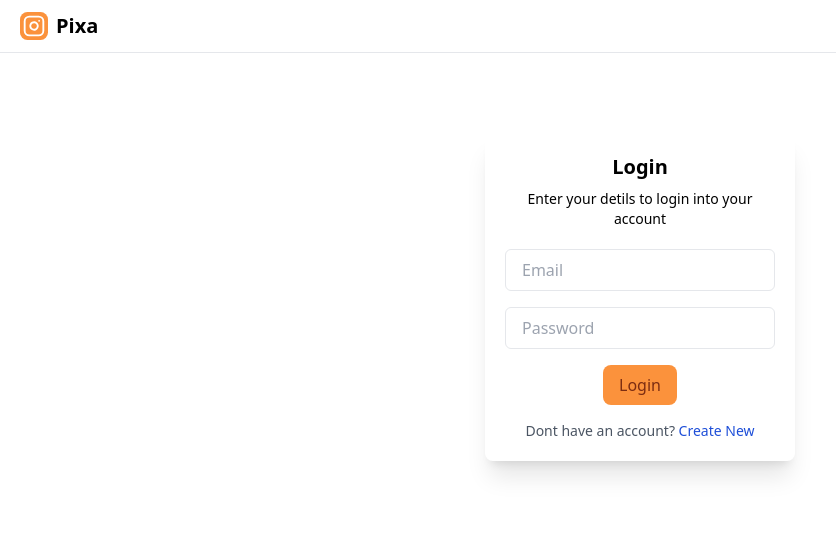
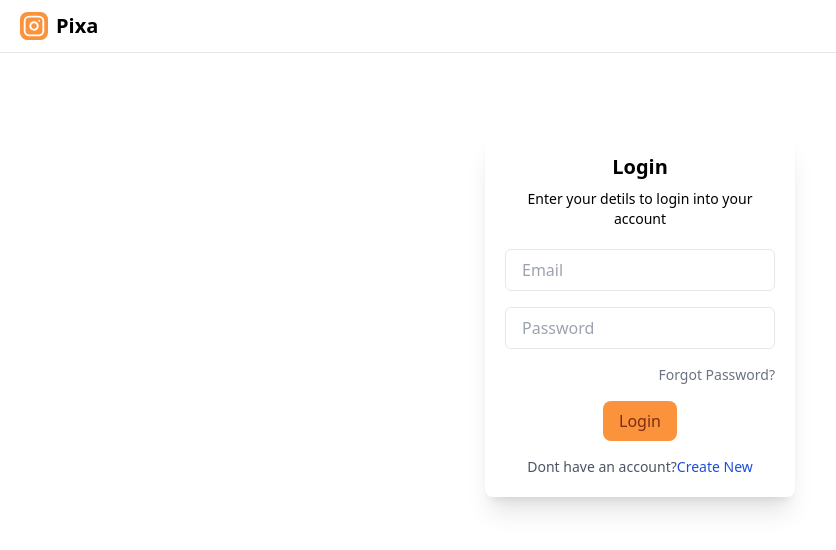
Before and after one commit to patelaamir/Pixa, a React (Vite) app: page /login in a window 1280 px wide. Shown: the top 550 px of the page, without its empty margins (0-836 px from the left). Built offline with nearby package versions, Linux system fonts and the light colour scheme; no server answers; the HTML template or start-up script is replaced by a standard one.

Commit message:
login update

```diff
--- a/src/components/PostForm.jsx
+++ b/src/components/PostForm.jsx
@@ -9,7 +9,6 @@ import { IKContext, IKUpload } from "imagekitio-react"
 import { Filter } from 'bad-words'
 
 function PostForm({open, handleClose}) {
-    console.log(import.meta.env.VITE_IMAGEKIT_PUBLIC_KEY)
     const inputFile = useRef(null)
     const [file, setFile] = useState()
     const [caption, setCaption] = useState()
@@ -19,7 +18,6 @@ function PostForm({open, handleClose}) {
 
     const authenticateImageKit = async () => {
         try {
-            console.log(import.meta.env)
             const baseURL =
                 import.meta.env.PROD
                 ? "https://pixa-omega.vercel.app"
@@ -27,8 +25,6 @@ function PostForm({open, handleClose}) {
 
 
           const response = await fetch(`${baseURL}/api/auth`);
-            console.log(response.ok)
-            console.log(response.body)
             if (!response.ok) {
                 const errorText = await response.text();
                 throw new Error(`Request failed with status ${response.status}: ${errorText}`);
@@ -42,12 +38,7 @@ function PostForm({open, handleClose}) {
         }
     }
 
-    const openFileSelector = () => {
-        inputFile.current.click()
-    }
-
     const updateFile = (response) => {
-       console.log(response)
        setFile(response.url)
     }
 
@@ -57,6 +48,10 @@ function PostForm({open, handleClose}) {
     const savePost = async (event) => {
         event.preventDefault()
         try {
+
+            if (!file) {
+                alert("Please add an image")
+            }
 
             if (filter.isProfane(caption)) {
                 alert("Vulgar content is not allowed!");
@@ -113,6 +108,7 @@ function PostForm({open, handleClose}) {
                             <div className='border rounded-md p-5 h-80 flex justify-center items-center '>
                                 <IKUpload
                                     className='text-sm'
+                                    accept='image/*'
                                     onError={(err) => {
                                         console.log(err)
                                     }}
--- a/src/pages/Login.jsx
+++ b/src/pages/Login.jsx
@@ -1,5 +1,6 @@
 import { auth, db } from "../firebase"
 import { query, collection, where, getDocs } from "firebase/firestore"
+import { sendPasswordResetEmail } from "firebase/auth";
 import { signInWithEmailAndPassword } from "firebase/auth";
 import { useNavigate } from "react-router-dom"
 import { useAuthState } from "react-firebase-hooks/auth";
@@ -34,7 +35,6 @@ function Login () {
 
     const handleLogin = (e) => {
         e.preventDefault()
-        console.log("handlelogin")
         let email = document.getElementById("email").value
         let password = document.getElementById("password").value
 
@@ -61,6 +61,24 @@ function Login () {
         navigate("/")
     }
 
+    const triggerForgotPasswordEmail = () => {
+        let email = document.getElementById("email").value
+        if (!email) {
+            alert("Please enter an email")
+            return
+        }
+        sendPasswordResetEmail(auth, email)
+        .then(() => {
+          alert("If an account with this email exists, we’ve sent a password reset link to your inbox.")
+        })
+        .catch((error) => {
+          const errorCode = error.code;
+          const errorMessage = error.message;
+          // ..
+        });
+
+    }
+
     return(
         <div className={`flex flex-col mx-auto text-center shadow-xl rounded-lg mt-20 p-5 ${screenSize.width < 640 ? 'w-full' : 'w-1/4'}`}>
             <div className="font-semibold text-xl mb-2">
@@ -82,6 +100,9 @@ function Login () {
                     placeholder="Password"
                     onTouchStart={(e) => e.preventDefault()}
                 />
+                <div className="text-sm text-gray-500 font-medium text-right cursor-pointer" onClick={triggerForgotPasswordEmail}>
+                    Forgot Password?
+                </div>
                 <button
                     onClick={handleLogin}
                     className="button">
@@ -89,8 +110,10 @@ function Login () {
                 </button>
                 <div className="text-sm text-gray-600">
                     Dont have an account?
-                    <a href="/signup" className="text-blue-700"> Create New </a>
-                    </div>
+                    <a href="/signup" className="text-blue-700">
+                        Create New
+                    </a>
+                </div>
             </form>
         </div>
     )
```
